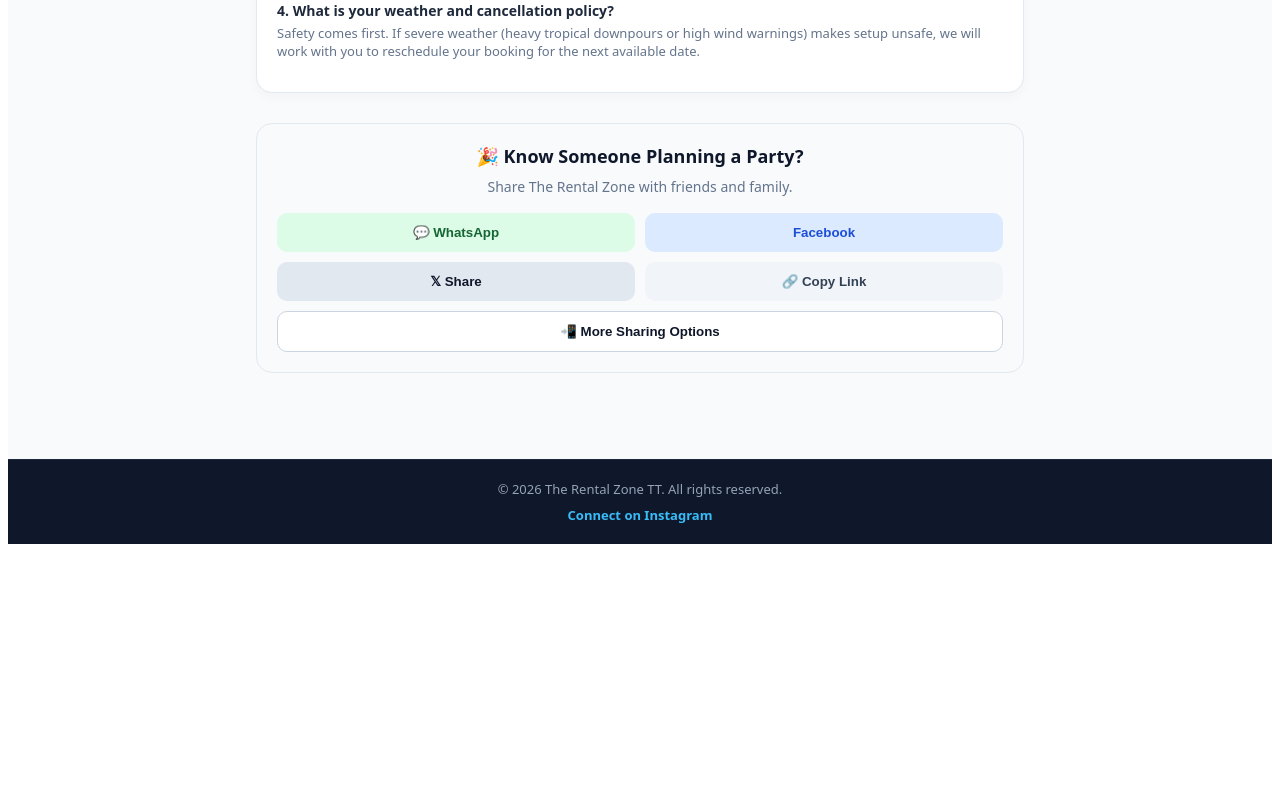
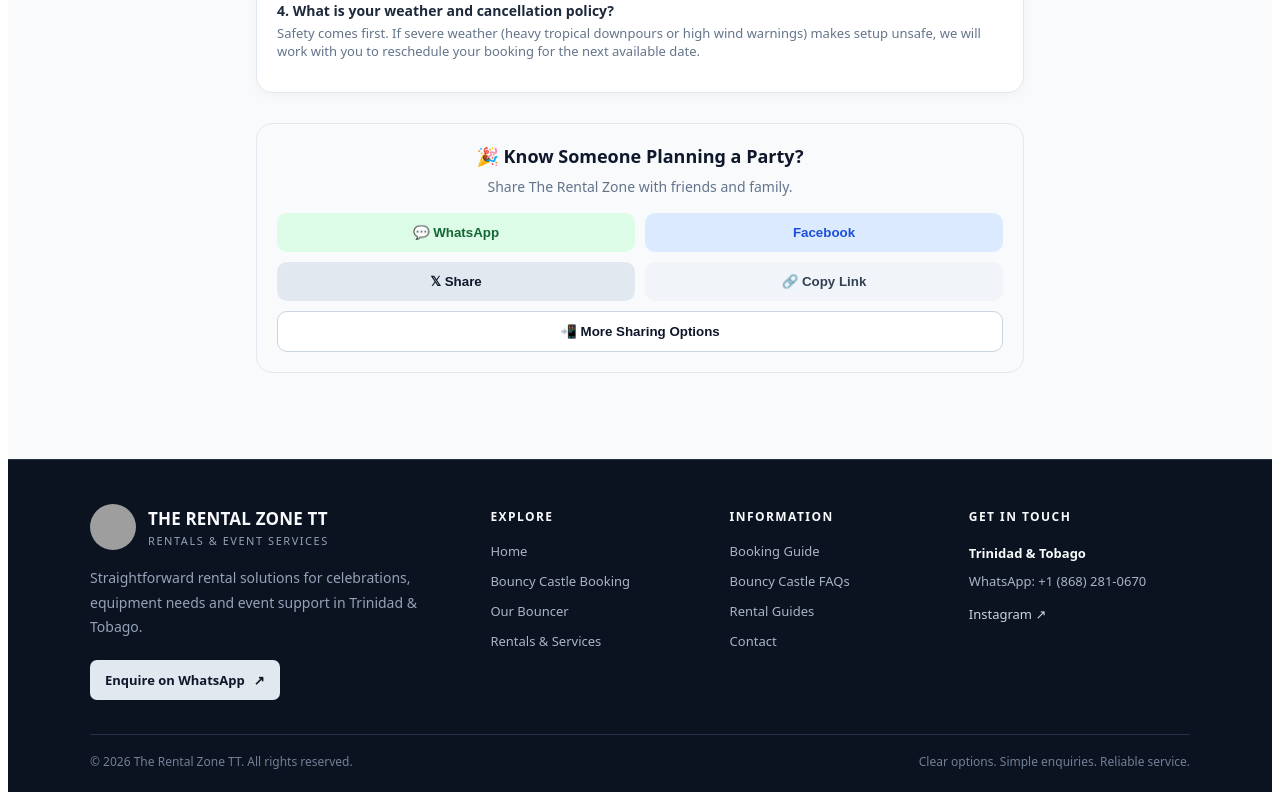
Before and after one commit to andellollivierre-sys/rental-zone, a React (Vite) app: page / in a window 1280 px wide. Shown: the part 1857-2657 px from the top of the page. Before the commit the page ends 2409 px from the top, so only its background shows below. Built offline with nearby package versions, Linux system fonts and the light colour scheme; no server answers; the database is empty; grey boxes are pictures that could not be loaded.

Commit message:
Preview executive footer layout

```diff
--- a/src/App.jsx
+++ b/src/App.jsx
@@ -284,41 +284,122 @@ export default function App() {
         )}
       </main>
 
-      {/* Professional Company Footer */}
+      {/* Executive company footer */}
       <footer
         style={{
-          background: '#0f172a',
-          color: '#94a3b8',
-          padding: '20px',
-          textAlign: 'center',
-          fontSize: '13px',
+          marginTop: 'auto',
+          background: '#0b1220',
+          color: '#cbd5e1',
+          borderTop: '1px solid #243247',
           fontFamily: 'system-ui, sans-serif',
-          borderTop: '1px solid #1e293b',
-          display: 'flex',
-          flexDirection: 'column',
-          alignItems: 'center',
-          gap: '8px',
-          marginTop: 'auto',
         }}
       >
+        <div
+          style={{
+            maxWidth: '1100px',
+            margin: '0 auto',
+            padding: '44px 24px 22px',
+          }}
+        >
+          <div
+            style={{
+              display: 'flex',
+              flexWrap: 'wrap',
+              gap: '38px',
+              justifyContent: 'space-between',
+              paddingBottom: '34px',
+            }}
+          >
+            <div style={{ flex: '2 1 250px', minWidth: 0, maxWidth: '390px' }}>
+              <div style={{ display: 'flex', alignItems: 'center', gap: '12px', marginBottom: '16px' }}>
+                <img
+                  src="https://lh3.googleusercontent.com/d/1zK7oIDhE4G-hDWsoq9C527Y-EcXWiQRV"
+                  alt="The Rental Zone logo"
+                  style={{ width: '46px', height: '46px', borderRadius: '50%', objectFit: 'cover' }}
+                />
                 <div>
-          © {new Date().getFullYear()} The Rental Zone TT. All rights
-          reserved.
+                  <div style={{ color: '#f8fafc', fontSize: '17px', fontWeight: 800, letterSpacing: '0.01em' }}>THE RENTAL ZONE TT</div>
+                  <div style={{ color: '#94a3b8', fontSize: '11px', letterSpacing: '0.14em', textTransform: 'uppercase', marginTop: '3px' }}>Rentals &amp; Event Services</div>
                 </div>
-
-        <div>
+              </div>
+              <p style={{ color: '#94a3b8', fontSize: '14px', lineHeight: 1.75, margin: '0 0 20px' }}>
+                Straightforward rental solutions for celebrations, equipment needs and event support in Trinidad &amp; Tobago.
+              </p>
               <a
-            href="https://www.instagram.com/therentalzonett/"
+                href="https://wa.me/18682810670"
                 target="_blank"
                 rel="noopener noreferrer"
                 style={{
-              color: '#38bdf8',
+                  display: 'inline-flex',
+                  alignItems: 'center',
+                  gap: '9px',
+                  padding: '11px 15px',
+                  borderRadius: '7px',
+                  background: '#e2e8f0',
+                  color: '#0f172a',
                   textDecoration: 'none',
-              fontWeight: 'bold',
+                  fontSize: '13px',
+                  fontWeight: 800,
                 }}
               >
-            Connect on Instagram
+                Enquire on WhatsApp <span aria-hidden="true">↗</span>
               </a>
+            </div>
+
+            <div style={{ flex: '1 1 145px' }}>
+              <h3 style={{ color: '#f8fafc', fontSize: '12px', letterSpacing: '0.12em', textTransform: 'uppercase', margin: '4px 0 17px' }}>Explore</h3>
+              <div style={{ display: 'grid', gap: '12px' }}>
+                {[
+                  ['Home', '#home'],
+                  ['Bouncy Castle Booking', '#booking'],
+                  ['Our Bouncer', '#our-bouncer'],
+                  ['Rentals & Services', '#event-services'],
+                ].map(([label, href]) => (
+                  <a key={href} href={href} style={{ color: '#a8b5c7', textDecoration: 'none', fontSize: '13px' }}>{label}</a>
+                ))}
+              </div>
+            </div>
+
+            <div style={{ flex: '1 1 145px' }}>
+              <h3 style={{ color: '#f8fafc', fontSize: '12px', letterSpacing: '0.12em', textTransform: 'uppercase', margin: '4px 0 17px' }}>Information</h3>
+              <div style={{ display: 'grid', gap: '12px' }}>
+                {[
+                  ['Booking Guide', '#how-it-works'],
+                  ['Bouncy Castle FAQs', '#faq'],
+                  ['Rental Guides', '/articles/'],
+                  ['Contact', '#contact'],
+                ].map(([label, href]) => (
+                  <a key={href} href={href} style={{ color: '#a8b5c7', textDecoration: 'none', fontSize: '13px' }}>{label}</a>
+                ))}
+              </div>
+            </div>
+
+            <div style={{ flex: '1 1 165px' }}>
+              <h3 style={{ color: '#f8fafc', fontSize: '12px', letterSpacing: '0.12em', textTransform: 'uppercase', margin: '4px 0 17px' }}>Get in touch</h3>
+              <div style={{ color: '#a8b5c7', fontSize: '13px', lineHeight: 1.8 }}>
+                <div style={{ color: '#f8fafc', fontWeight: 700, marginBottom: '4px' }}>Trinidad &amp; Tobago</div>
+                <div>WhatsApp: +1 (868) 281-0670</div>
+                <a href="https://www.instagram.com/therentalzonett/" target="_blank" rel="noopener noreferrer" style={{ display: 'inline-block', color: '#cbd5e1', textDecoration: 'none', marginTop: '10px' }}>Instagram ↗</a>
+              </div>
+            </div>
+          </div>
+
+          <div
+            style={{
+              borderTop: '1px solid #243247',
+              paddingTop: '18px',
+              display: 'flex',
+              flexWrap: 'wrap',
+              justifyContent: 'space-between',
+              alignItems: 'center',
+              gap: '10px',
+              color: '#718096',
+              fontSize: '12px',
+            }}
+          >
+            <span>© {new Date().getFullYear()} The Rental Zone TT. All rights reserved.</span>
+            <span>Clear options. Simple enquiries. Reliable service.</span>
+          </div>
         </div>
       </footer>
     </div>
```
Lines whose indentation alone changed are shown as unchanged.
